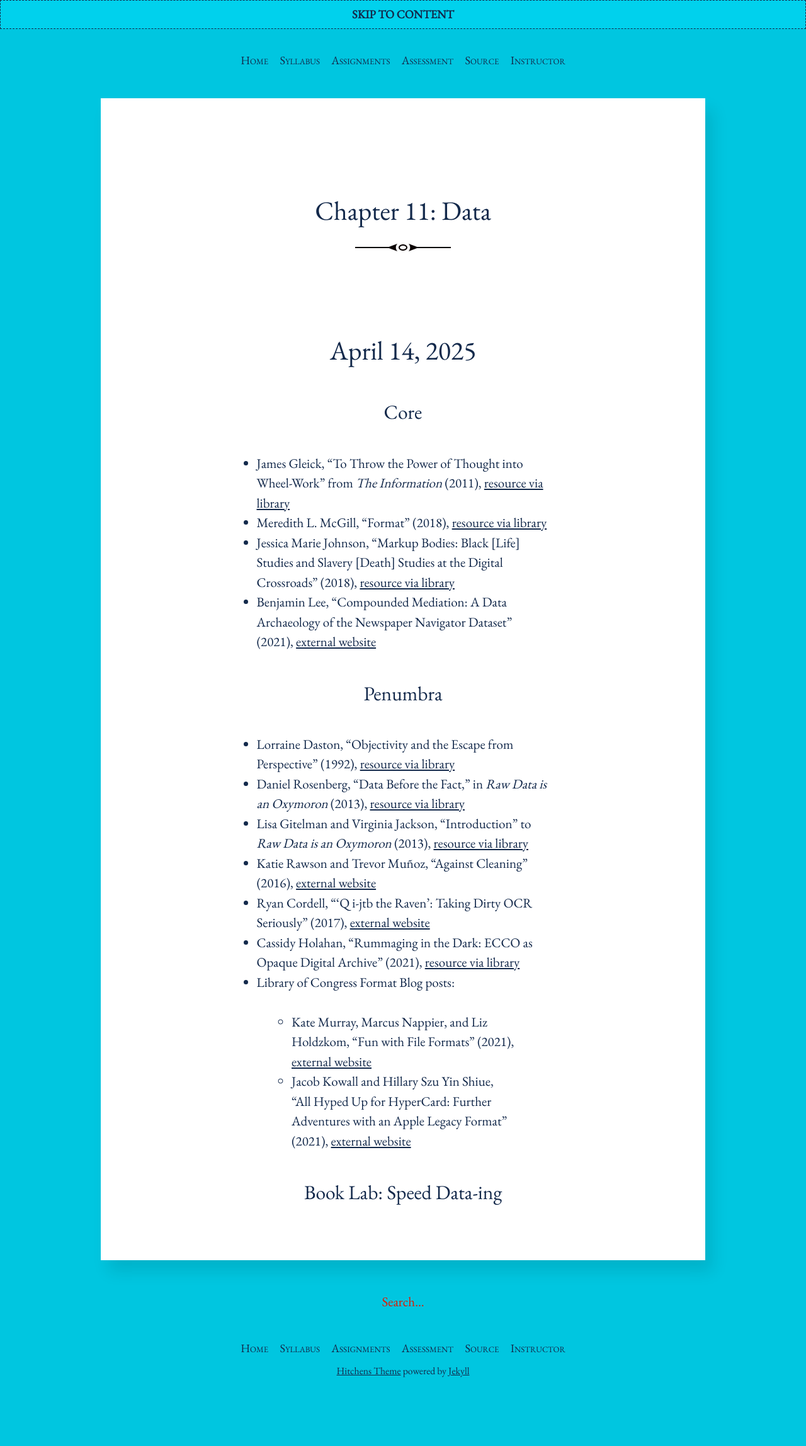
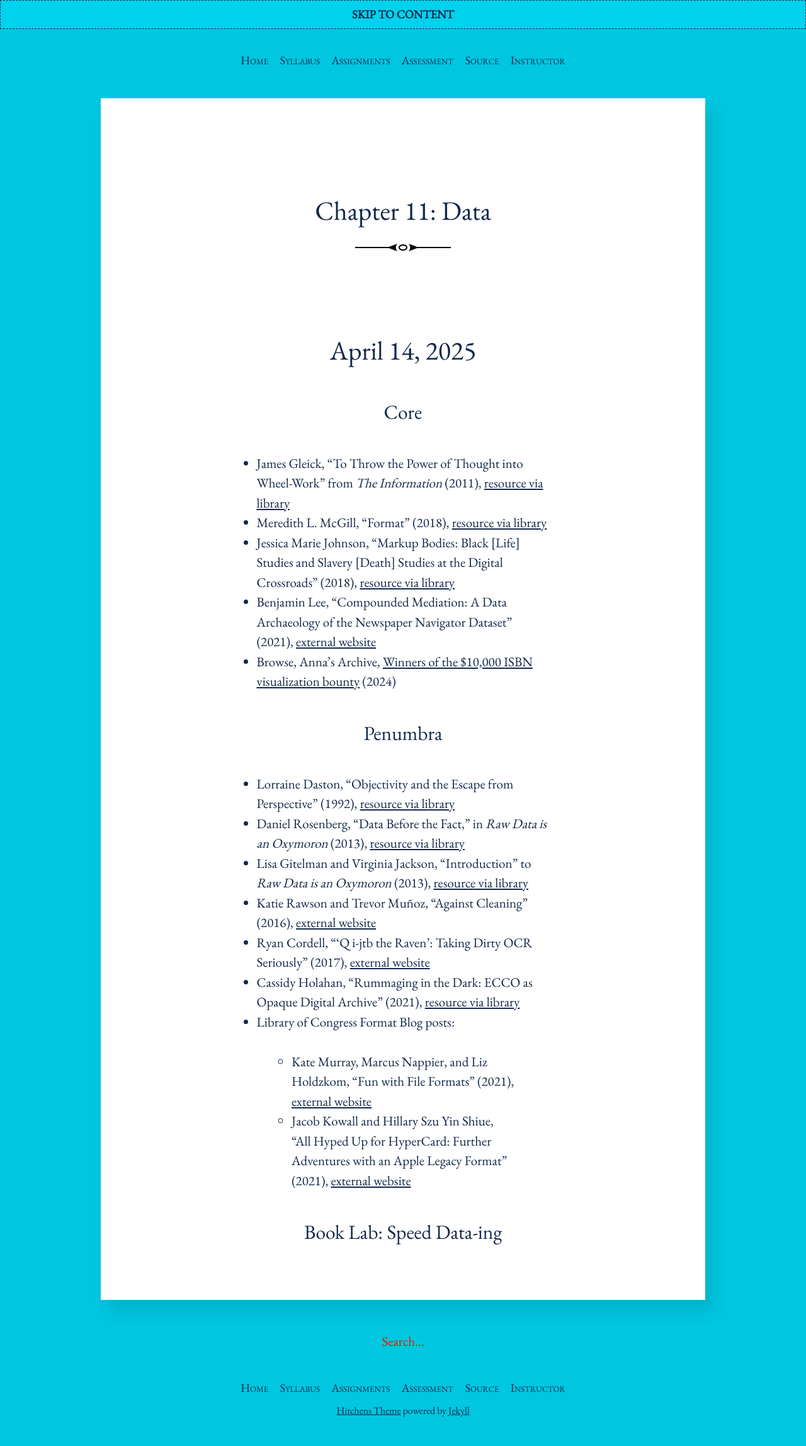
Before and after one commit to rccordell/s25bl, a Jekyll site: the page built from schedule/11-data.md, in a window 1280 px wide. Shown: the whole page at 63% size. Built offline with Jekyll 4.4.1, drawn with Linux system fonts in a browser that asks for light colours; before the commit the page ends 2233 px from its top, so only the background shows below that; after the commit the page ends 2254 px from its top, so only the background shows below that.

Commit message:
Update 11-data.md

```diff
--- a/schedule/11-data.md
+++ b/schedule/11-data.md
@@ -12,6 +12,7 @@ layout: post
 + Meredith L. McGill, "Format" (2018), [resource via library](https://muse-jhu-edu.proxy2.library.illinois.edu/article/707740)
 + Jessica Marie Johnson, "Markup Bodies: Black \[Life\] Studies and Slavery \[Death\] Studies at the Digital Crossroads" (2018), [resource via library](https://read-dukeupress-edu.proxy2.library.illinois.edu/social-text/article/36/4%20(137)/57/137032/Markup-BodiesBlack-Life-Studies-and-Slavery-Death)
 + Benjamin Lee, "Compounded Mediation: A Data Archaeology of the Newspaper Navigator Dataset" (2021), [external website](http://www.digitalhumanities.org/dhq/vol/15/4/000578/000578.html)
++ Browse, Anna's Archive, [Winners of the $10,000 ISBN visualization bounty](https://annas-archive.org/blog/all-isbns-winners.html) (2024)
 
 ### Penumbra
 
```
